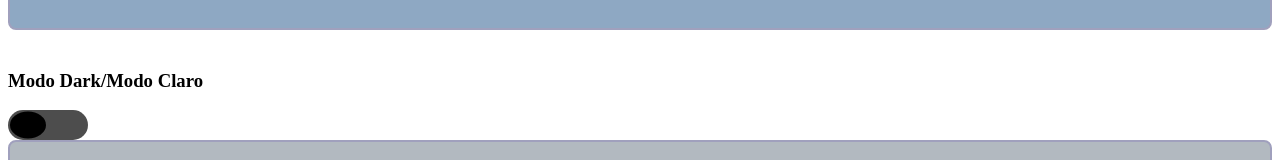
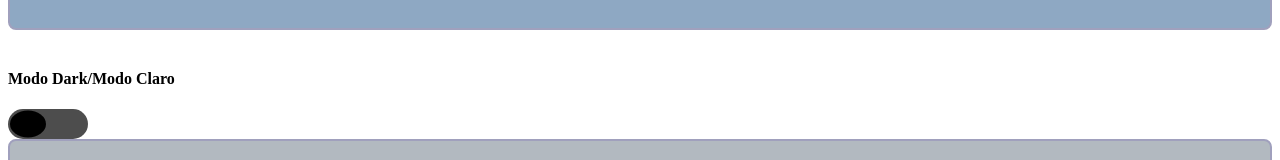
Before and after one commit to alannasant0s/MeuDiario-ProgramaDesenvolve, a plain HTML site: page index.html in a window 1280 px wide. Shown: the part 149-309 px from the top of the page. Drawn offline with Linux system fonts and the light colour scheme.

Commit message:
fix: dark mode

```diff
--- a/index.html
+++ b/index.html
@@ -17,7 +17,7 @@
             <p class="subtitulo">Desafios e conquistas na minha transição de carreira.</p>
         </section>
         <!-- Fim da introdução-->
-         <h3>Modo Dark/Modo Claro</h2>
+         <h4>Modo Dark/Modo Claro</h4>
             <div class="trilho" id="trilho">
                 <div class="indicador"></div>
             </div>
```
